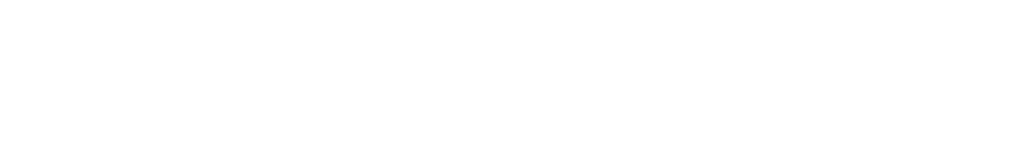
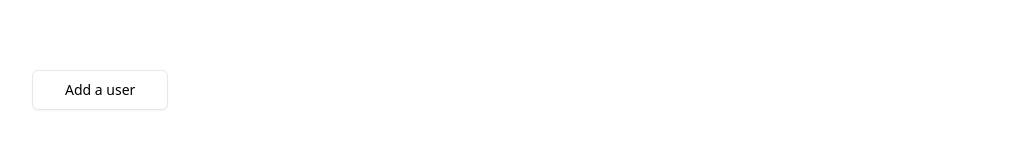
Before and after one commit to Coda-First/typescript-learning, a React (Vite) app: page / in a window 1280 px wide. Shown: the part 427-576 px from the top of the page, without its empty margins (128-1143 px from the left). Built offline with nearby package versions, Linux system fonts and the light colour scheme.

Commit message:
feat(welcome message): :sparkles: add button component

```diff
--- a/src/components/homepage/WelcomeMessage.tsx
+++ b/src/components/homepage/WelcomeMessage.tsx
@@ -1,3 +1,5 @@
+import { Button } from "../ui/Button"
+
 type WelcomeMessageProps = {
   name?: string,
   age: number,
@@ -22,6 +24,7 @@
     <div className="my-4 max-w-sm px-4 space-y-24">
       <Greeting age={9} name="Toto" items={['Bike', 'Pencil']} />
       <Greeting age={19} name="Raphaël" />
+      <Button color="#000">Add a user</Button>
     </div>
   )
 }
--- /dev/null
+++ b/src/components/ui/Button.tsx
@@ -0,0 +1,17 @@
+import { ReactNode } from "react";
+
+type PropsWithChildren = {
+  children?: ReactNode,
+}
+
+type ButtonProps = PropsWithChildren<{
+  color: string
+}>
+
+export const Button = (props: ButtonProps) => {
+  return (
+    <button style={{
+      color: props.color
+    }} className="inline-flex items-center justify-center whitespace-nowrap text-sm font-medium transition-colors focus-visible:outline-none focus-visible:ring-1 focus-visible:ring-ring disabled:pointer-events-none disabled:opacity-50 border border-input shadow-sm hover:bg-slate-200 h-10 rounded-md px-8">{props.children}</button>
+  )
+};
```
